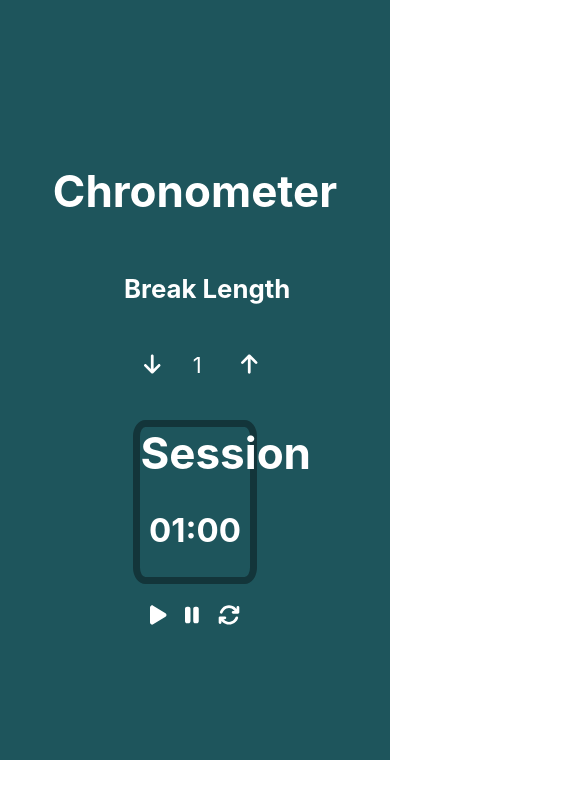
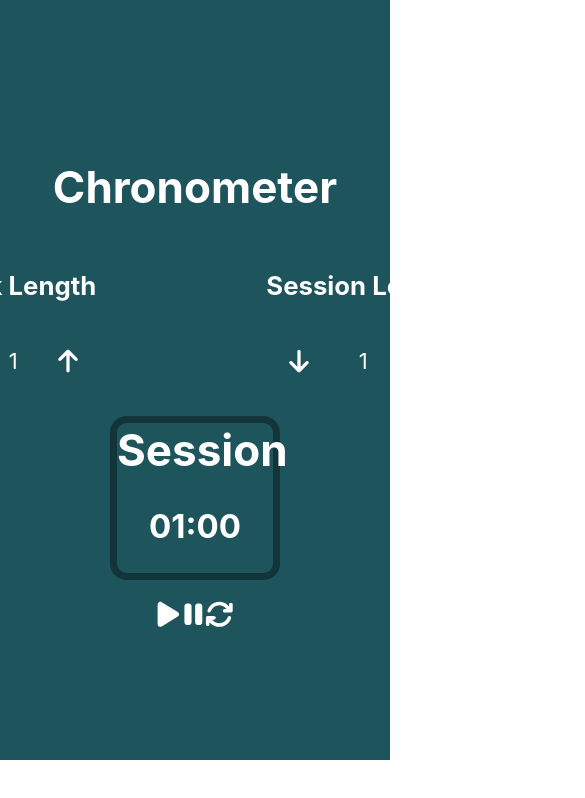
Before and after one commit to YESENIA2012/chronometer-project, a React (Create React App) app: page / in a window 390 px wide. Shown: the top 798 px of the page, 585 px wide, since content can reach past the window. Built offline with nearby package versions, Linux system fonts and the light colour scheme.

Commit message:
media queries were applied to the app

```diff
--- a/src/index.css
+++ b/src/index.css
@@ -25,7 +25,8 @@ code {
 }
 
 .counters-container{
-  width: 80%;
+  display: flex;
+  flex-direction: column;
 }
 
 .modify-timer{
@@ -40,11 +41,29 @@ code {
   align-items: center;
   justify-content: center;
   text-align: initial;
-  margin-left: 20px;
+}
+
+.break-arrow-down, .break-arrow-up, .session-arrow-down, .session-arrow-up{
+  display: flex;
+  justify-content: center;
+}
+
+p{
+  text-align: center;
 }
 
 .icon{
-  font-weight: 400;
+  font-weight: 600;
+  font-size: 20px;
+}
+
+.icon:hover{
+  cursor: pointer;
+}
+
+.svg-inline--fa{
+  height: 1.3em;
+  width: 40px;
 }
 
 .chronometer-container{
@@ -60,7 +79,7 @@ code {
   flex-direction: column;
   justify-content: center;
   align-items: initial;
-  width: 35%;
+  width: 25%;
   height: 150px;
   border: 7px solid #13353a;
   border-radius: 10%;
@@ -79,5 +98,27 @@ code {
   flex-direction: row;
   justify-content: space-around;
   margin-top: 20px;
-  width: 35%;
+  width: 25%;
 }
+
+.icons-container:hover{
+  cursor: pointer;
+}
+
+@media(max-width: 1100px){
+  .chronometer {
+    width: 25%;
+  }
+}
+
+@media(max-width: 800px){
+  .chronometer {
+    width: 40%;
+  }
+}
+
+@media(max-width: 600px){
+  .chronometer {
+    width: 50%;
+  }
+}
```
